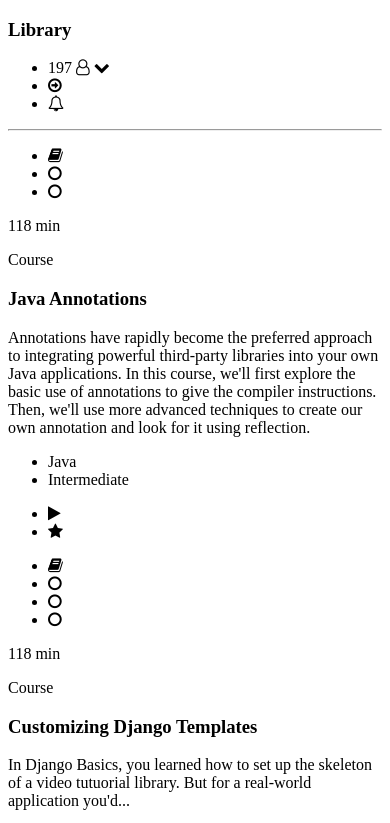
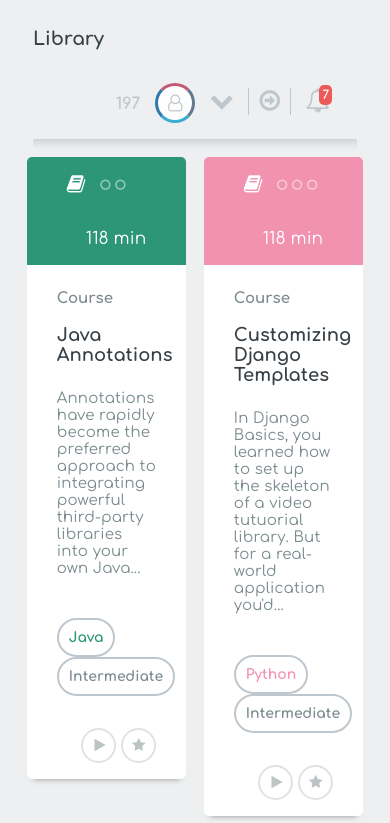
Before and after one commit to avocadobravado/treehouse-courses, a plain HTML site: page index.html in a window 390 px wide. Shown: the top 823 px of the page. Drawn offline with Linux system fonts and the light colour scheme.

Commit message:
first draft without responsive divs

```diff
--- a/css/styles.css
+++ b/css/styles.css
@@ -0,0 +1,241 @@
+/*GLOBAL STYLES*/
+*,
+*::before,
+*::after {
+    -webkit-box-sizing: border-box;
+       -moz-box-sizing: border-box;
+            box-sizing: border-box;
+}
+
+body {
+  background: #edeff0;
+  color: #7b8b8e;
+  font-family: 'Comfortaa', sans-serif;
+}
+
+.container {
+  margin: 10px;
+}
+
+h3 {
+  color: #384047;
+}
+
+li {
+  list-style-type: none;
+  display: inline-block;
+}
+
+hr {
+  clear: both;
+  opacity: 0.5;
+}
+
+.cf {
+  content: "";
+  display: table;
+  clear: both;
+}
+
+/*HEADER*/
+
+header {
+  padding: 0 15px;
+}
+
+header h3 {
+  float: left;
+}
+
+header ul {
+  list-style-type: none;
+  float: right;
+}
+
+header li {
+  padding: 0 10px;
+  font-size: 24px;
+  color: #bfc7ce;
+}
+
+header li:first-child {
+  font-weight: 700;
+  font-size: 16px;
+}
+
+header li:nth-child(2) {
+  border: 3px solid;
+  border-color: #c25975 #637a91 #39add1 #3079ab;
+  border-radius: 100%;
+  text-align: center;
+  height: 40px;
+  width: 40px;
+  background-color: #fefefe;
+  padding: 8px 10px 10px 10px;
+  font-size: 17px;
+}
+
+header li:nth-child(4) {
+    border-left: 1px solid #bfc7ce;
+    border-right: 1px solid #bfc7ce;
+}
+
+header hr {
+  height: 10px;
+  border: 0;
+  border-radius: 2px;
+  box-shadow: inset 0 12px 12px -12px rgba(0, 0, 0, 0.5);
+}
+
+header ul::after {
+  content: "7";
+  background: #ed5a5a;
+  border-radius: 5px;
+  color: white;
+  padding: 3px;
+  font-size: 12px;
+  font-weight: 700;
+  position: relative;
+  left: -25px;
+  top: -10px;
+  z-index: 1000;
+}
+
+/*COURSES*/
+.courses {
+  display: block;
+}
+
+.course {
+  background-color: white;
+  border-radius: 5px;
+  box-shadow: 0 6px 6px -6px rgba(0, 0, 0, 0.4);
+  float: left;
+  margin: 0 2.5% 30px 2.5%;
+  width: 45%;
+}
+
+.course:nth-child(2n+1) {
+  clear: both;
+}
+
+/*Course header*/
+
+.course-header {
+  background-color: #2c9676;
+  border-radius: 5px 5px 0 0;
+  color: white;
+  width: 100%;
+}
+
+.course-header ul {
+  float: left;
+}
+
+.course-header p {
+  float: right;
+  padding-right: 40px;
+  font-size: 17px;
+}
+
+.course-header li:first-child {
+  margin-right: 10px;
+  font-size: 20px;
+}
+
+.course-header li:nth-child(n+2) {
+  opacity: .5;
+  font-size: 12px;
+  position: relative;
+  top: -2px;
+}
+
+/*Course content*/
+
+.course-content {
+  padding: 10px 30px;
+}
+
+.course-type {
+  font-weight: 700;
+  font-size: 15px;
+}
+
+.course-content h3 {
+  font-size: 18px;
+  margin-bottom: 25px;
+}
+
+.course-description {
+  font-size: 15px;
+  letter-spacing: 0.01em;
+}
+
+/*Course footer*/
+
+.course-footer {
+  padding: 0 30px;
+}
+
+.course-footer ul {
+  padding: 0;
+}
+
+.course-footer li {
+  border-radius: 25px;
+  padding: 10px;
+  border: 2px solid #bfc7ce;
+  font-size: 14px;
+  font-weight: 700;
+}
+
+.course-difficulty {
+  float: left;
+}
+
+.course-icons {
+  opacity: 0.5;
+  float: right;
+  /*width: 20px;*/
+}
+
+.course-icons li {
+  border-radius: 100%;
+  height: 35px;
+  width: 35px;
+  padding-top: 8px;
+}
+
+.course-icons li:nth-child(1) {
+  padding-left: 11px;
+}
+
+.course-icons li:nth-child(2) {
+  padding-left: 9px;
+}
+
+/*Specific courses*/
+
+.java {
+  color: #2c9676;
+}
+
+#django-templates .course-header {
+  background: #f092b0;
+}
+
+#python {
+  color: #f092b0;
+}
+
+#WooCommerce .course-header {
+  background-color: #838cc7;
+}
+
+#WordPress {
+  color: #838cc7;
+}
+
+.course:last-child {
+  margin-bottom: 30px;
+}
--- a/index.html
+++ b/index.html
@@ -2,22 +2,26 @@
 <html>
   <head>
     <link href="https://maxcdn.bootstrapcdn.com/font-awesome/4.7.0/css/font-awesome.min.css" rel="stylesheet" integrity="sha384-wvfXpqpZZVQGK6TAh5PVlGOfQNHSoD2xbE+QkPxCAFlNEevoEH3Sl0sibVcOQVnN" crossorigin="anonymous">
+    <link href="https://fonts.googleapis.com/css?family=Comfortaa:400,700" rel="stylesheet">
     <link rel="stylesheet" href="css/styles.css" type="text/css">
     <title>Treehouse Replica</title>
   </head>
   <body>
+    <div class="container">
       <header>
         <h3>Library</h3>
         <ul>
-        <li>197  <i class="fa fa-user-o" aria-hidden="true"></i> <i class="fa fa-chevron-down" aria-hidden="true"></i></li>
+          <li>197</li>
+          <li><i class="fa fa-user-o" aria-hidden="true"></i></li>
+          <li><i class="fa fa-chevron-down" aria-hidden="true"></i></li>
           <li><i class="fa fa-arrow-circle-o-right" aria-hidden="true"></i></li>
           <li><i class="fa fa-bell-o" aria-hidden="true"></i></li>
         </ul>
         <hr>
       </header>
       <div class="courses">
-      <div id="java-annotations" class="course java-course">
-        <div class="course-header">
+        <div id="java-annotations" class="course">
+          <div class="course-header cf">
             <ul>
               <li><i class="fa fa-book" aria-hidden="true"></i></li>
               <li><i class="fa fa-circle-o" aria-hidden="true"></i></li>
@@ -28,10 +32,10 @@
           <div class="course-content">
             <p class="course-type">Course</p>
             <h3>Java Annotations</h3>
-          <p class="course-description">Annotations have rapidly become the preferred approach to integrating powerful third-party libraries into your own Java applications. In this course, we'll first explore the basic use of annotations to give the compiler instructions. Then, we'll use more advanced techniques to create our own annotation and look for it using reflection.</p>
+            <p class="course-description">Annotations have rapidly become the preferred approach to integrating powerful third-party libraries into your own Java...</p>
           </div><!--Course content-->
           <div class="course-footer">
-          <ul>
+            <ul class="course-difficulty">
               <li class="java">Java</li>
               <li>Intermediate</li>
             </ul>
@@ -43,7 +47,7 @@
         </div><!--Course close-->
 
         <div id="django-templates" class="course">
-        <div class="course-header">
+          <div class="course-header cf">
             <ul>
               <li><i class="fa fa-book" aria-hidden="true"></i></li>
               <li><i class="fa fa-circle-o" aria-hidden="true"></i></li>
@@ -58,7 +62,7 @@
             <p class="course-description">In Django Basics, you learned how to set up the skeleton of a video tutuorial library. But for a real-world application you'd...</p>
           </div><!--Course content-->
           <div class="course-footer">
-          <ul>
+            <ul class="course-difficulty">
               <li id="python">Python</li>
               <li>Intermediate</li>
             </ul>
@@ -70,7 +74,7 @@
         </div><!--Course close-->
 
         <div id="WooCommerce" class="course">
-        <div class="course-header">
+          <div class="course-header cf">
             <ul>
               <li><i class="fa fa-book" aria-hidden="true"></i></li>
               <li><i class="fa fa-circle-o" aria-hidden="true"></i></li>
@@ -84,10 +88,10 @@
           <div class="course-content">
             <p class="course-type">Course</p>
             <h3>WooCommerce Theme Development</h3>
-          <p class="course-description">WoocCommerce is a leading Ecommerce plugin for WordPress and allows you to easily turn any Wordpress site into a site...</p>
+            <p class="course-description">WoocCommerce is a leading Ecommerce plugin for WordPress and allows you to easily turn any WordPress site into a site...</p>
           </div><!--Course content-->
           <div class="course-footer">
-          <ul>
+            <ul class="course-difficulty">
               <li id="WordPress">WordPress</li>
               <li>Intermediate</li>
             </ul>
@@ -98,8 +102,8 @@
           </div>
         </div><!--Course close-->
 
-      <div id="JavaFX" class="course java-course">
-        <div class="course-header">
+        <div id="JavaFX" class="course">
+          <div class="course-header cf">
             <ul>
               <li><i class="fa fa-book" aria-hidden="true"></i></li>
               <li><i class="fa fa-circle-o" aria-hidden="true"></i></li>
@@ -115,7 +119,7 @@
             <p class="course-description">JavaFX is the de facto way to make  Graphical User Interfaces (or GUIs) in Java. It is robust and customizable, and getting familia...</p>
           </div><!--Course content-->
           <div class="course-footer">
-          <ul>
+            <ul class="course-difficulty">
               <li class="java">Java</li>
               <li>Intermediate</li>
             </ul>
@@ -125,9 +129,8 @@
             </ul>
           </div>
         </div><!--Course close-->
+      </div><!--Courses close-->
       <hr>
-
-    </div>
-
+    </div><!--Container close-->
   </body>
 </html>
```
Lines whose indentation alone changed are shown as unchanged.
